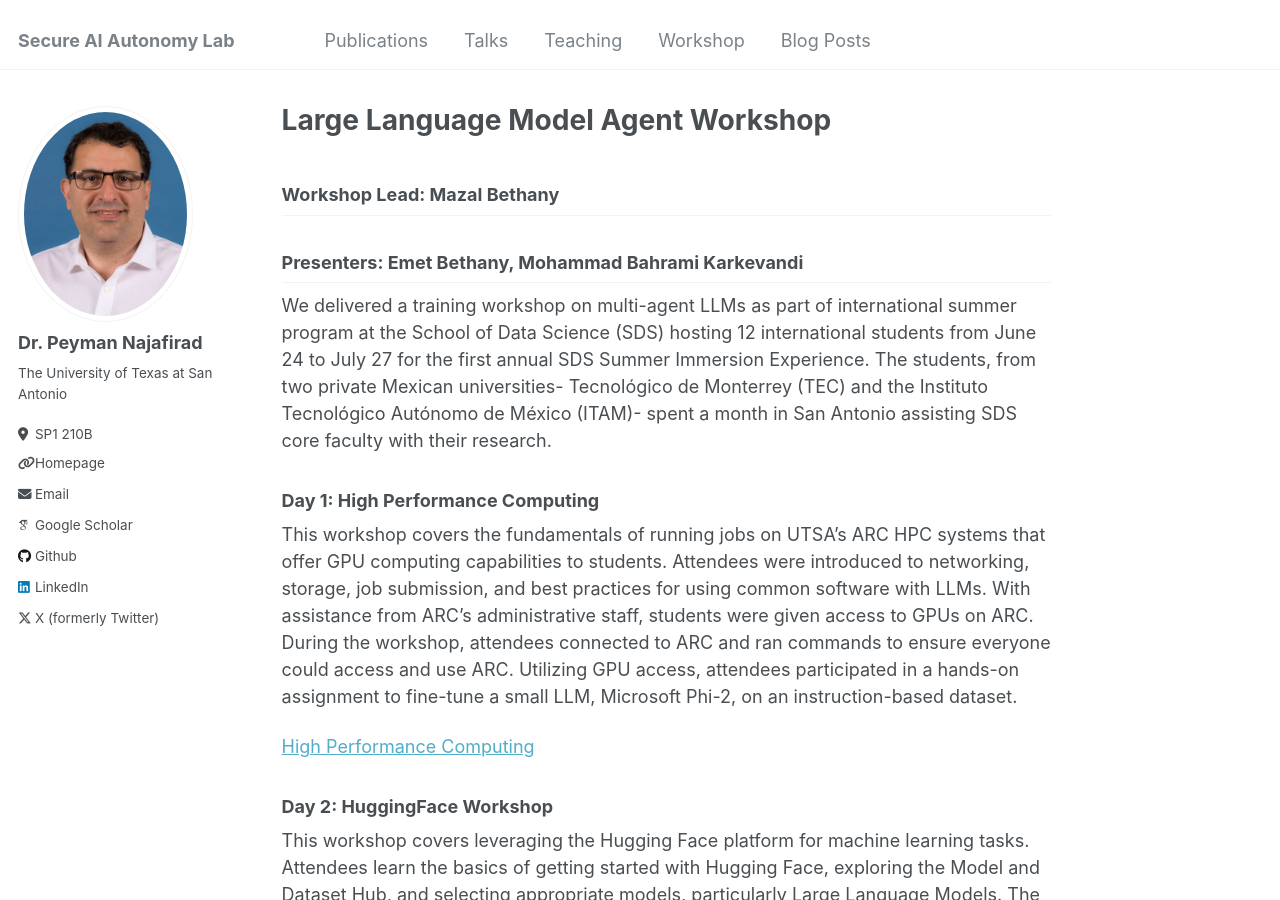
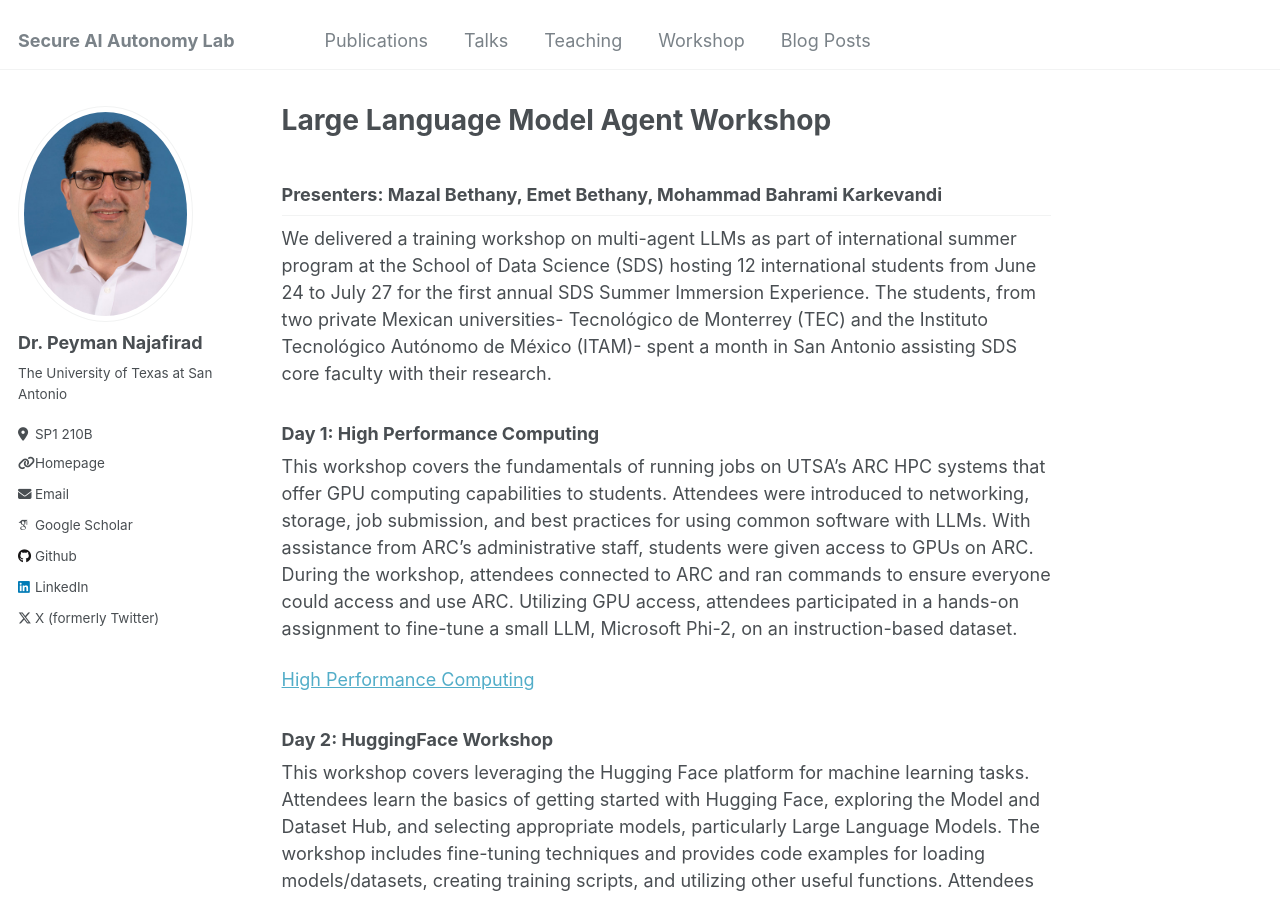
Before and after one commit to SecureAIAutonomyLab/SecureAIAutonomyLab.github.io, a Jekyll site: the page built from _pages/workshop.md, in a window 1280 px wide and 900 px high. Built offline with Jekyll 4.4.1, drawn with Linux system fonts in a browser that asks for light colours; some web fonts are replaced.

Commit message:
Update and rename workshop_02_09_2025.md to workshop.md

```diff
--- a/_pages/workshop_02_09_2025.md
+++ b/_pages/workshop.md
@@ -1,12 +1,11 @@
 ---
 # layout: archive
 title: "Large Language Model Agent Workshop"
-permalink: /workshop_02_09_2025/
+permalink: /workshop/
 author_profile: true
 # <div class="wordwrap">You can also find my articles on <a href="{{site.author.googlescholar}}">my Google Scholar profile</a>.</div>
 ---
-## Workshop Lead: Mazal Bethany
-## Presenters: Emet Bethany, Mohammad Bahrami Karkevandi
+## Presenters: Mazal Bethany, Emet Bethany, Mohammad Bahrami Karkevandi
 We delivered a training workshop on multi-agent LLMs as part of international summer program at the School of Data Science (SDS) hosting 12 international students from June 24 to July 27 for the first annual SDS Summer Immersion Experience. The students, from two private Mexican universities- Tecnológico de Monterrey (TEC) and the Instituto Tecnológico Autónomo de México (ITAM)- spent a month in San Antonio assisting SDS core faculty with their research.
 
 ### Day 1: High Performance Computing
```
